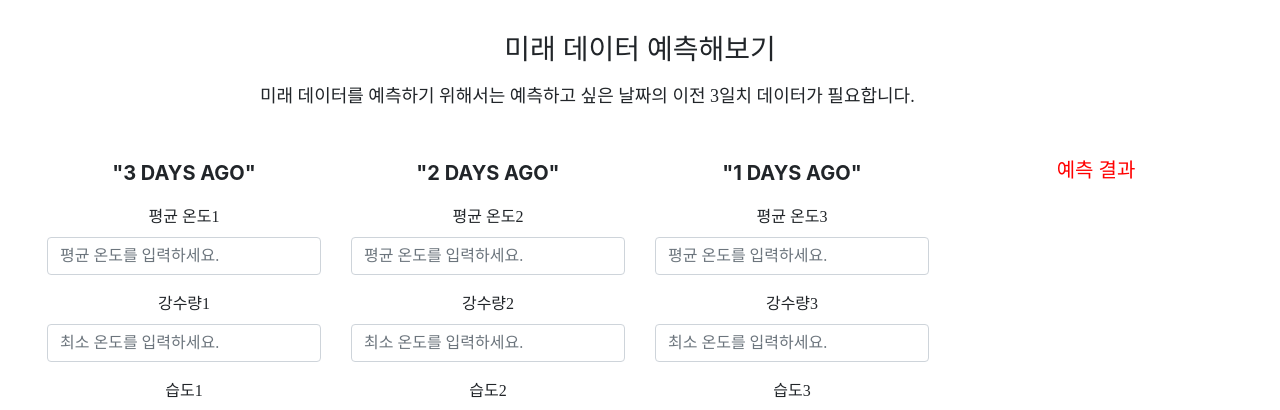
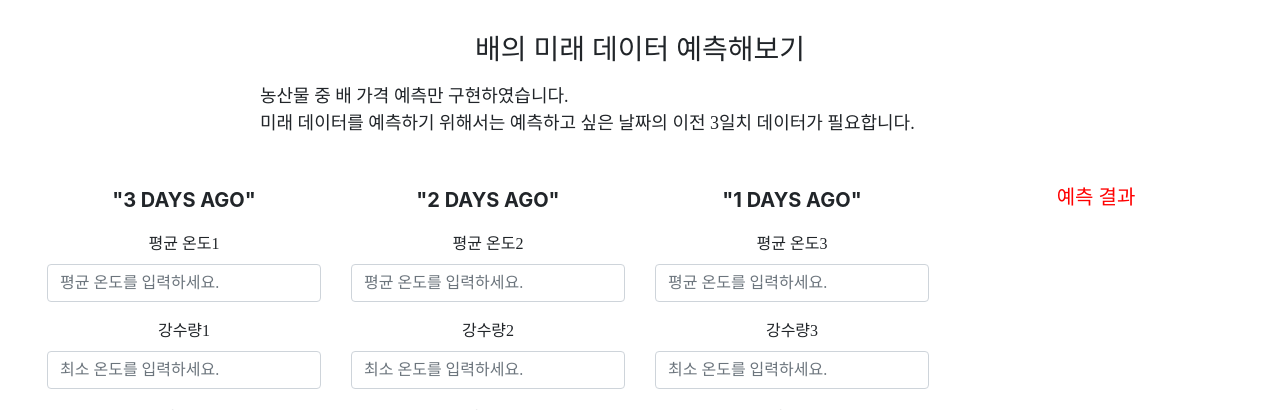
Before and after one commit to SeongeunBae/flask_python_webpage, a Flask app: page /predict/ in a window 1280 px wide. Shown: the part 207-617 px from the top of the page. Run offline with Flask 2, Linux system fonts and the light colour scheme; some libraries are stand-ins or nearby versions; some web fonts are replaced.

Commit message:
Add files via upload

```diff
--- a/Predict_tomato/seongeun/Flask Web Server/templates/index.html
+++ b/Predict_tomato/seongeun/Flask Web Server/templates/index.html
@@ -131,7 +131,7 @@
                     <img src="{{url_for('static', filename='img/main5.jpg')}}" style="float:left" alt="LOGO">
                 </div>
                 <div class="col-xs-12 col-sm-12 col-md-6 col-lg-6" style="text-align:center;float: left;">
-                    <h3 class="h3 mb-3" style="font-family: 'Nanum Barun Gothic'">배추 가격 예측 결과</h3>
+                    <h3 class="h3 mb-3" style="font-family: 'Nanum Barun Gothic'">배의 가격 예측 결과</h3>
             <p style="font-family: 'Nanum Barun Gothic';text-align: justify;font-size:18px;font-weight:500;margin-left:5rem;margin-right:5rem;margin-top:2rem">
                 머신 러닝 선형 회귀(Linear Regression) 모델을 확장하여 시계열에 따른 배추 가격을 예측해보았습니다.
                 <strong style="font-family: 'Nanum Barun Gothic'">미래</strong>의 배추 가격을 효과적으로 예측할 수 있습니다. <br>
--- a/Predict_tomato/seongeun/Flask Web Server/templates/predict.html
+++ b/Predict_tomato/seongeun/Flask Web Server/templates/predict.html
@@ -93,8 +93,9 @@
   <div class="container-fluidd" style="padding-top:1rem;margin-left:2rem;margin-right:2rem">
 
         <div class="container" >
-            <h3 class="h3 text-center" style="font-family: 'Nanum Barun Gothic'">미래 데이터 예측해보기</h3>
+            <h3 class="h3 text-center" style="font-family: 'Nanum Barun Gothic'">배의 미래 데이터 예측해보기</h3>
             <div style="font-family: 'Nanum Barun Gothic';text-align: justify;font-size:18px;font-weight:500;margin-left:5rem;margin-top:1rem;margin-right:5rem;margin-bottom:3rem">
+            농산물 중 배 가격 예측만 구현하였습니다.<br>
             미래 데이터를 예측하기 위해서는 예측하고 싶은 날짜의 이전 3일치 데이터가 필요합니다.
             </div>
         </div>
```
